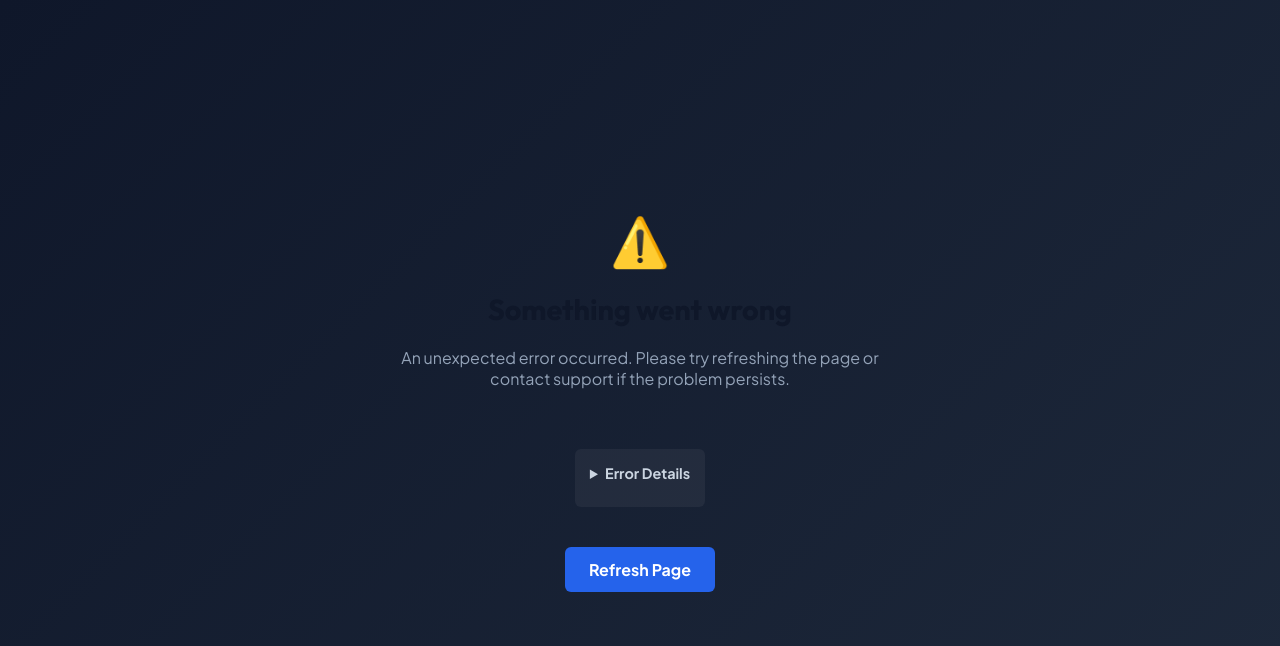
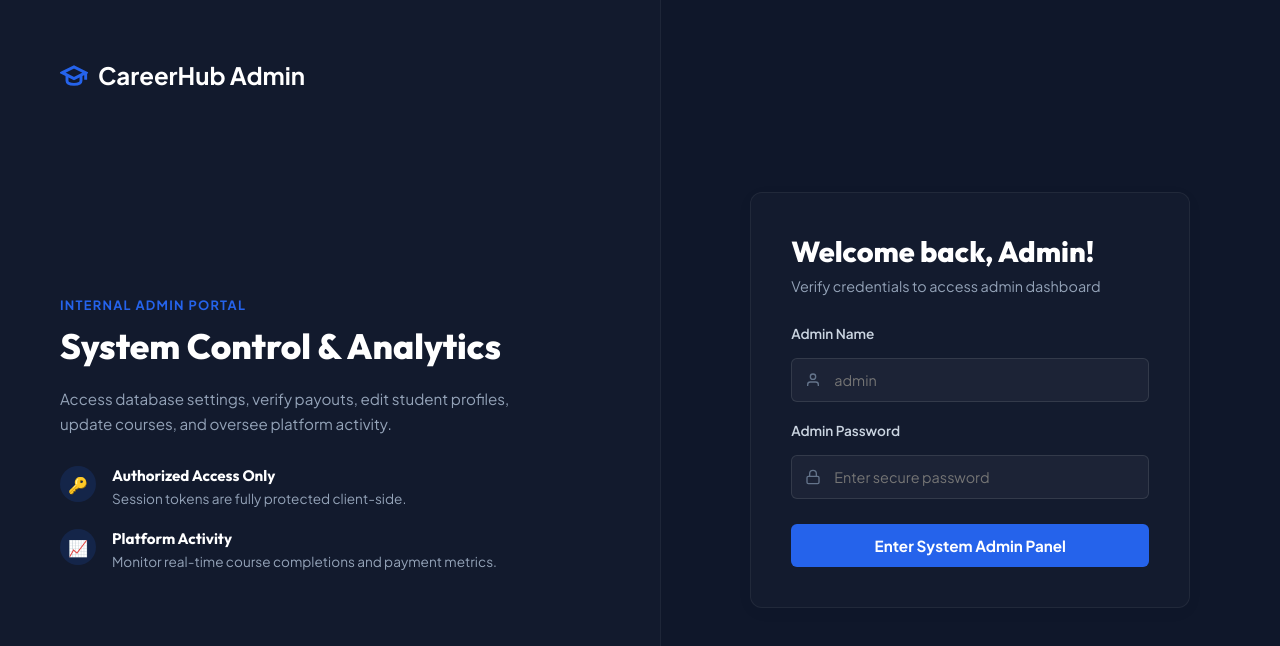
Before and after one commit to shaikafridd/internship-project, a React app in the folder frontend/: page /admin/login in a window 1280 px wide. Shown: the top 646 px of the page. Built offline with nearby package versions, Linux system fonts and the light colour scheme; no server answers; the HTML template or start-up script is replaced by a standard one.

Commit message:
Fix leftover ReferenceError for isFirstTime in AdminLogin.jsx

```diff
--- a/frontend/src/pages/AdminLogin.jsx
+++ b/frontend/src/pages/AdminLogin.jsx
@@ -91,7 +91,7 @@ const AdminLogin = () => {
           <div className="auth-form-header" style={{ marginBottom: '30px' }}>
             <h3 style={{ color: 'white', fontSize: '1.8rem', fontWeight: 800, margin: '0 0 8px' }}>Welcome back, Admin!</h3>
             <p style={{ color: '#94a3b8', fontSize: '0.9rem', margin: 0 }}>
-              {isFirstTime ? 'Create your admin account' : 'Verify credentials to access admin dashboard'}
+              Verify credentials to access admin dashboard
             </p>
           </div>
 
```
